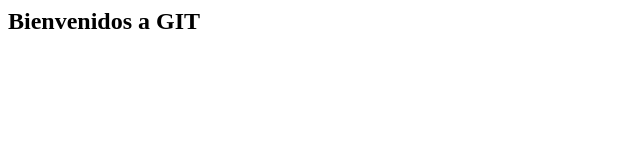
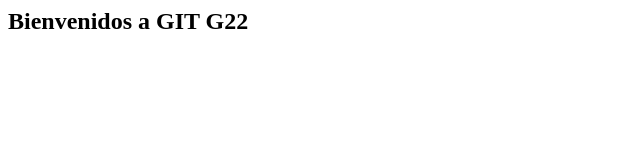
Before and after one commit to eocandos/prueba-git-ciclo-3-g22, a plain HTML site: page index.html in a window 1280 px wide. Shown: the full height of the page, 0-640 px from the left. Drawn offline with Linux system fonts and the light colour scheme.

Commit message:
Se agrega la palabra G22

```diff
--- a/index.html
+++ b/index.html
@@ -1,5 +1,5 @@
 <html>
 
-<h2>Bienvenidos a GIT</h2>
+<h2>Bienvenidos a GIT G22</h2>
 
 </html>
```
